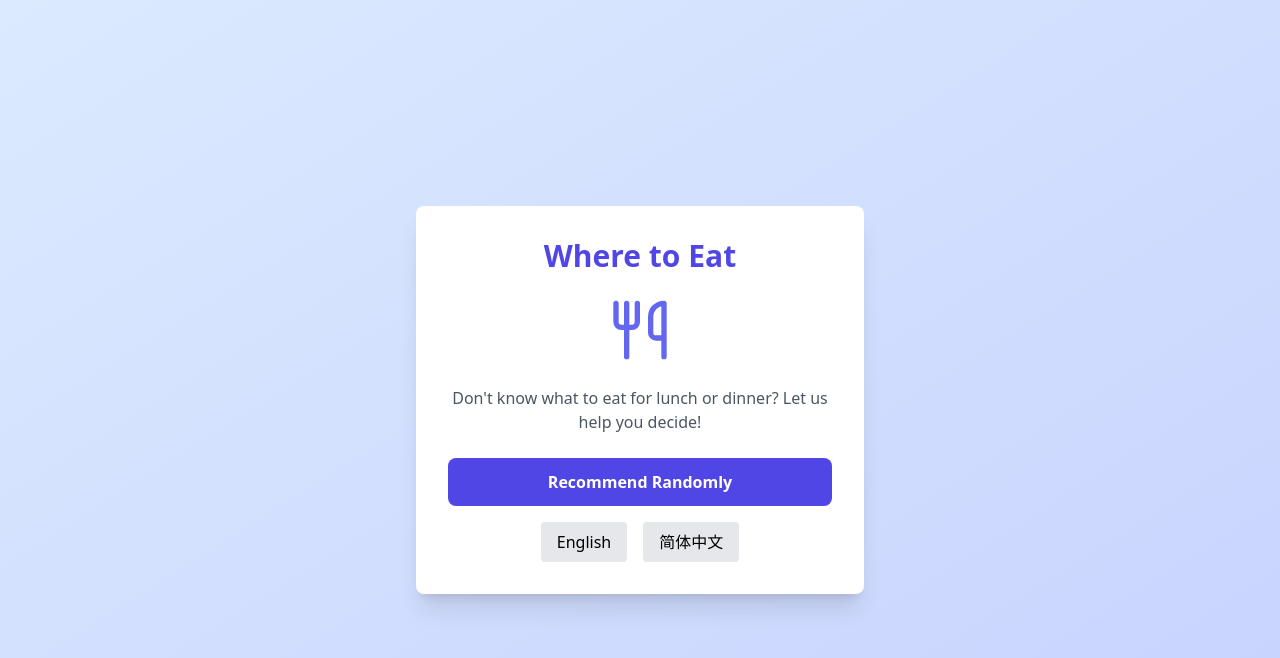
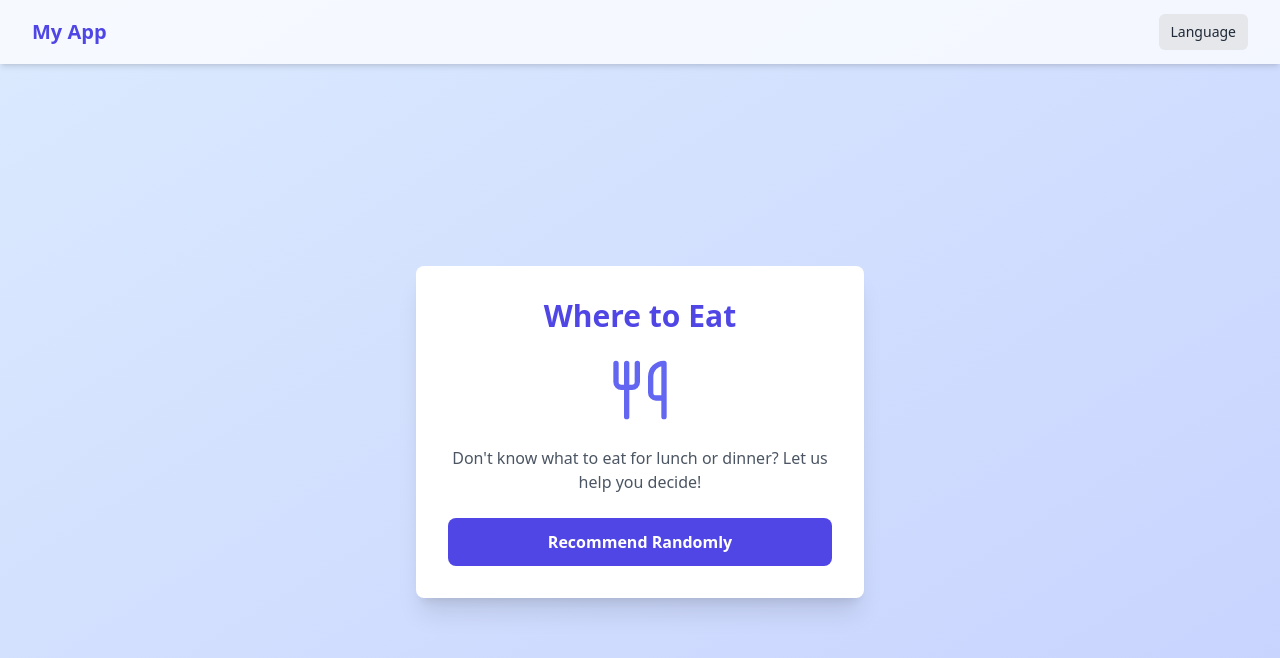
Before and after one commit to rememberber/where_to_eat, a React (Vite) app: page / in a window 1280 px wide. Shown: the top 658 px of the page. Built offline with nearby package versions, Linux system fonts and the light colour scheme.

Commit message:
修改这个项目，在页面顶部增加一个半透明的导航栏，导航栏中有一个菜单：语言，菜单的功能是列出可选的语言，用来切换

```diff
--- a/src/App.tsx
+++ b/src/App.tsx
@@ -1,6 +1,7 @@
 import React, { useState } from 'react';
 import { useTranslation } from 'react-i18next';
 import { Utensils, MapPin } from 'lucide-react';
+import Navbar from './components/Navbar'; // 引入导航栏组件
 
 const restaurants = {
   building1: {
@@ -34,13 +35,10 @@ function App() {
     setRecommendation(getRandomRestaurant());
   };
 
-  const changeLanguage = (lng: string) => {
-    i18n.changeLanguage(lng);
-  };
-
   return (
     <div className="min-h-screen bg-gradient-to-br from-blue-100 to-indigo-200 dark:from-gray-800 dark:to-gray-900 flex flex-col items-center justify-center p-4">
-      <div className="bg-white dark:bg-gray-800 rounded-lg shadow-xl p-8 max-w-md w-full">
+      <Navbar /> {/* 渲染导航栏组件 */}
+      <div className="bg-white dark:bg-gray-800 rounded-lg shadow-xl p-8 max-w-md w-full mt-16"> {/* 添加 mt-16 以避免导航栏遮挡 */}
         <h1 className="text-3xl font-bold text-center text-indigo-600 dark:text-indigo-400 mb-6">{t('title')}</h1>
         <div className="flex justify-center mb-6">
           <Utensils className="w-16 h-16 text-indigo-500 dark:text-indigo-300" />
@@ -62,10 +60,6 @@ function App() {
             </div>
           </div>
         )}
-        <div className="mt-4 flex justify-center space-x-4">
-          <button onClick={() => changeLanguage('en')} className="px-4 py-2 bg-gray-200 rounded">English</button>
-          <button onClick={() => changeLanguage('zh')} className="px-4 py-2 bg-gray-200 rounded">简体中文</button>
-        </div>
       </div>
     </div>
   );
--- /dev/null
+++ b/src/components/Navbar.tsx
@@ -0,0 +1,42 @@
+import React, { useState } from 'react';
+import { useTranslation } from 'react-i18next';
+
+const Navbar: React.FC = () => {
+  const { i18n } = useTranslation();
+  const [menuOpen, setMenuOpen] = useState(false);
+
+  const changeLanguage = (lng: string) => {
+    i18n.changeLanguage(lng);
+    setMenuOpen(false); // 选择语言后收起菜单
+  };
+
+  return (
+    <nav className="bg-white bg-opacity-75 dark:bg-gray-800 dark:bg-opacity-75 fixed top-0 left-0 right-0 z-50 shadow-md">
+      <div className="max-w-7xl mx-auto px-4 sm:px-6 lg:px-8">
+        <div className="flex items-center justify-between h-16">
+          <div className="flex items-center">
+            <div className="text-xl font-bold text-indigo-600 dark:text-indigo-400">My App</div>
+          </div>
+          <div className="ml-4 flex items-center md:ml-6">
+            <div className="relative">
+              <button
+                onClick={() => setMenuOpen(!menuOpen)}
+                className="bg-gray-200 dark:bg-gray-700 text-gray-800 dark:text-gray-200 px-3 py-2 rounded-md text-sm font-medium"
+              >
+                Language
+              </button>
+              {menuOpen && (
+                <div className="absolute right-0 mt-2 w-48 bg-white dark:bg-gray-700 rounded-md shadow-lg py-1">
+                  <button onClick={() => changeLanguage('en')} className="block px-4 py-2 text-sm text-gray-700 dark:text-gray-200">English</button>
+                  <button onClick={() => changeLanguage('zh')} className="block px-4 py-2 text-sm text-gray-700 dark:text-gray-200">简体中文</button>
+                </div>
+              )}
+            </div>
+          </div>
+        </div>
+      </div>
+    </nav>
+  );
+};
+
+export default Navbar;
```
Also changed, not shown: 3 other files (tests, documents, lock files or other folders).
